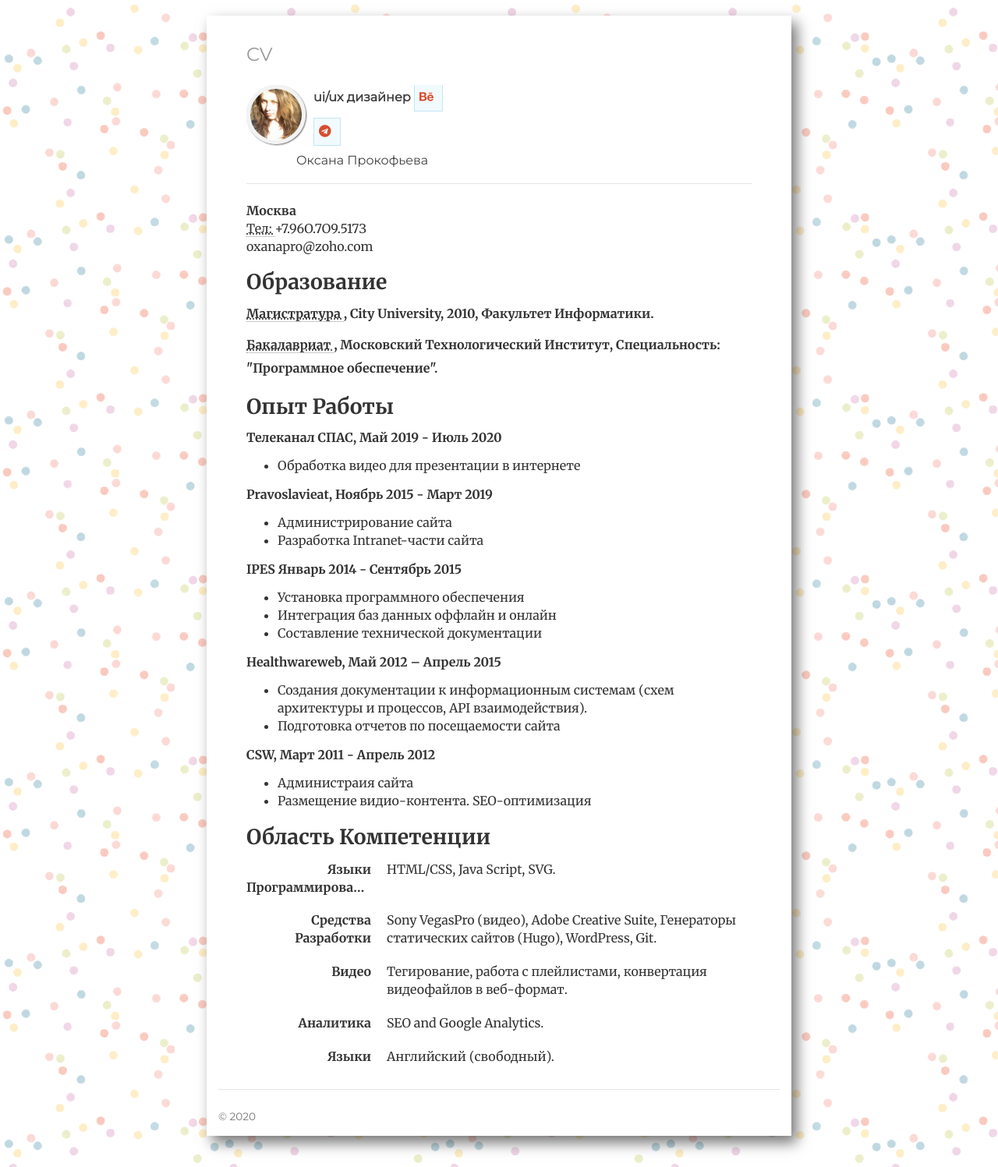
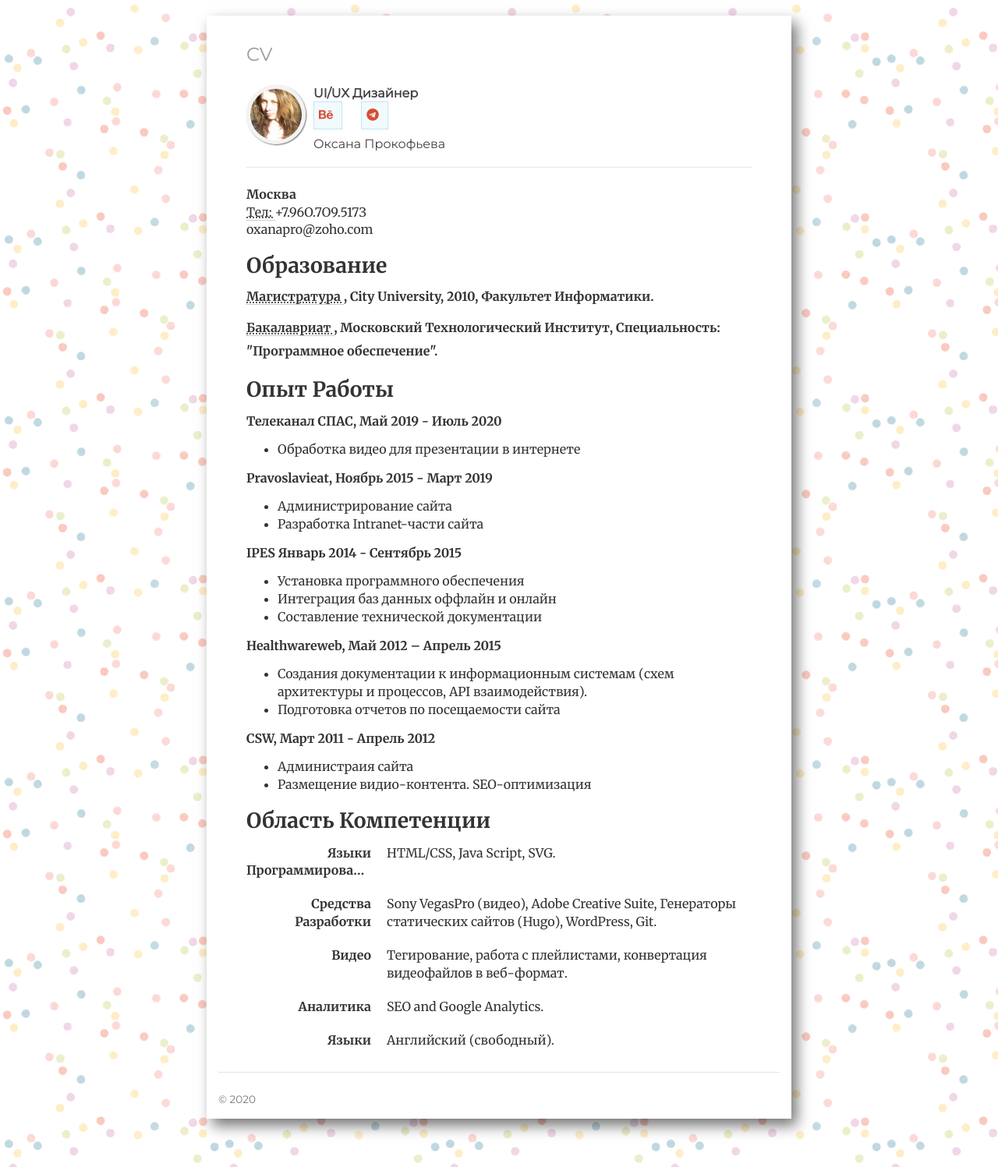
Before and after one commit to cvkp/cvkp.github.io, a Jekyll site: the page built from index.html, in a window 1280 px wide. Shown: the whole page at 78% size. Built offline with Jekyll 4.4.1, drawn with Linux system fonts in a browser that asks for light colours; nearby versions of some CDN libraries; the list of posts is cut into pages by our own code.

Commit message:
Update index.html

```diff
--- a/index.html
+++ b/index.html
@@ -28,11 +28,14 @@ ref: cv
         <div class="mh-simple-image__responsive" style="padding-bottom:0%;"><img src="/images/45.jpg" sizes="84px"  class="mh-simple-image__img"></div>
     </div>
     <div class="mh-contributor__details">
-        <p class="cv-links"> <strong class="mh-contributor__name">UI/UX Дизайнер </strong>
-
+     <div class="contributor-details__links" style="display:inline;"> <strong class="mh-contributor__name">UI/UX Дизайнер </strong>
+ <p class="cv-links">
 <a href="https://www.behance.net/xeni-xeni/"><i class="fa fa-behance" aria-hidden="true"></i></a>
 <a href="https://t.me/kseniapr"><i class="fa fa-telegram" aria-hidden="true"></i></a>
 </p>
+
+
+	    </div>
         <p class="mh-contributor__role">Оксана Прoкофьeва</p>
     </div>
 
```
